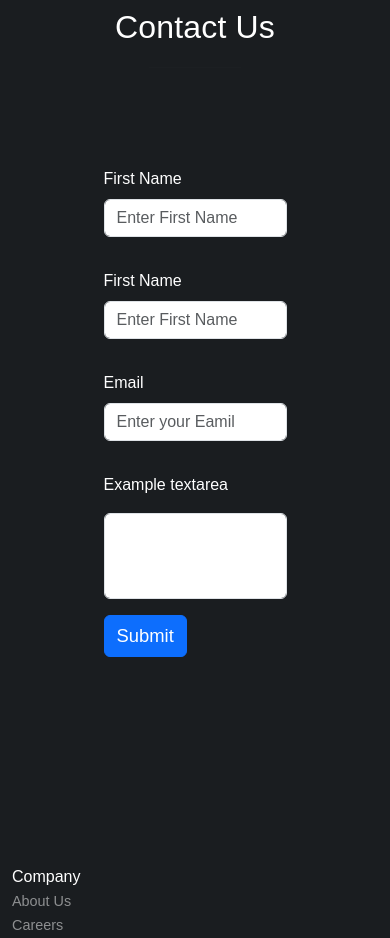
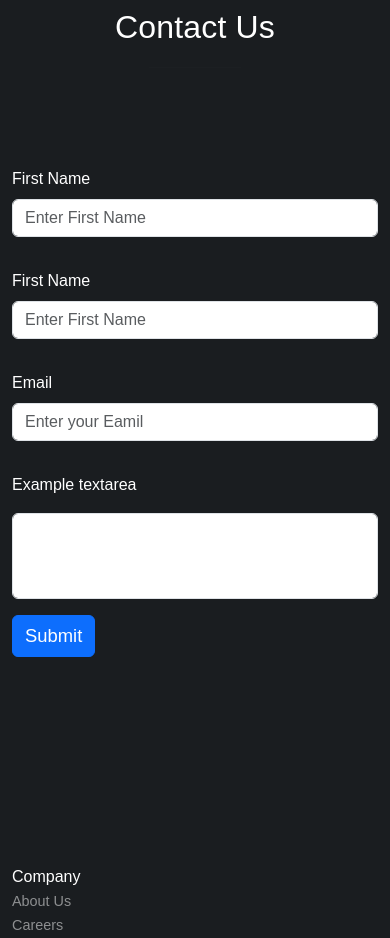
Before and after one commit to RajTechnosoft/RajTechnosoft-web, a plain HTML site: page index.html in a window 390 px wide. Shown: the part 8964-9902 px from the top of the page. Drawn offline with nearby package versions, Linux system fonts and the light colour scheme.

Commit message:
Update index.html
contact responsive

```diff
--- a/index.html
+++ b/index.html
@@ -601,7 +601,7 @@
         <hr class="w-25 mx-auto" />
       </div>
       <div class="container">
-        <div class="form-section w-50 w-md-50 w-lg-50 mx-auto">
+        <div class="form-section w-100 w-md-50 w-lg-50 mx-auto">
           <form>
             <div class="row">
               <div class="col-12 col-lg-6">
```
